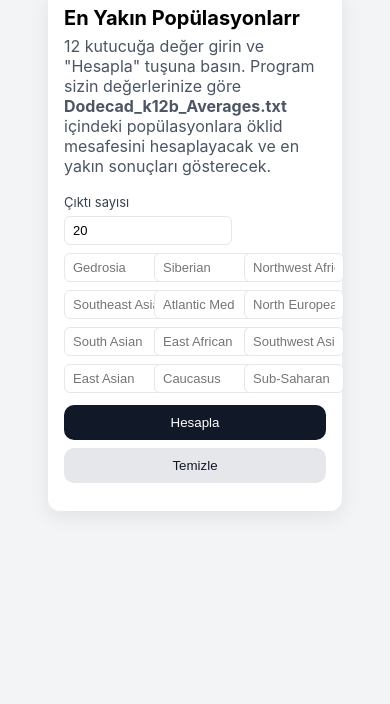
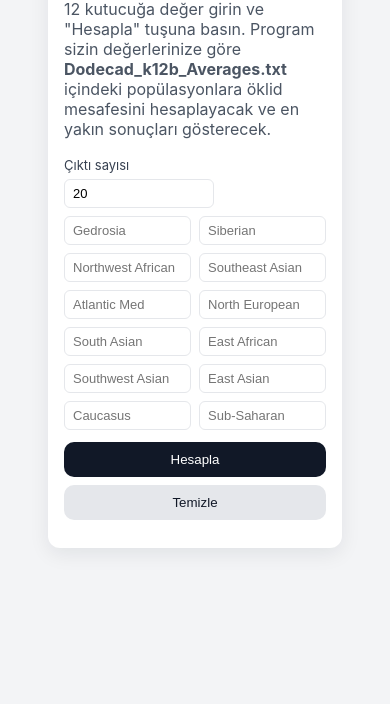
Before and after one commit to caglayancan/caglayancan.github.io, a plain HTML site: page index.html in a window 390 px wide. Shown: the part 204-908 px from the top of the page. Drawn offline with Linux system fonts and the light colour scheme.

Commit message:
Update index.html

```diff
--- a/index.html
+++ b/index.html
@@ -7,12 +7,12 @@
   <style>
     :root{font-family:Inter,ui-sans-serif,system-ui,Segoe UI,Roboto,"Helvetica Neue",Arial;margin:0}
     body{display:flex;min-height:100vh;align-items:center;justify-content:center;background:#f3f4f6;padding:24px}
-    .card{width:100%;max-width:1200px;background:white;border-radius:12px;box-shadow:0 6px 20px rgba(15,23,42,0.08);padding:24px}
+    .card{width:100%;max-width:1100px;background:white;border-radius:12px;box-shadow:0 6px 20px rgba(15,23,42,0.08);padding:24px}
     h1{margin:0 0 6px;font-size:20px}
     p.lead{margin:0 0 18px;color:#4b5563}
     .field{display:flex;flex-direction:column;margin-bottom:8px}
     label{font-size:13px;margin-bottom:6px;color:#374151}
-    input[type=text], input[type=number]{padding:6px 8px;border-radius:6px;border:1px solid #e5e7eb;font-size:13px;width:100%}
+    input[type=text], input[type=number]{padding:6px 8px;border-radius:6px;border:1px solid #e5e7eb;font-size:13px;width:100%;box-sizing:border-box}
     input.invalid{border-color:#ef4444;background:#fff1f2}
     .controls{display:flex;gap:8px;flex-wrap:wrap;margin:12px 0}
     button{padding:10px 14px;border-radius:10px;border:0;background:#111827;color:white;cursor:pointer}
@@ -22,13 +22,26 @@
     table{border-collapse:collapse;width:100%;margin-top:8px}
     th,td{border:1px solid #e5e7eb;padding:6px 10px;text-align:left;font-size:14px}
     th{background:#f9fafb}
-    .inputs-grid{display:grid;grid-template-columns:repeat(12, 1fr);gap:8px}
+
+    /* Kutucuk boyutları isim uzunluklarına göre */
+    .inputs-grid{display:grid;grid-template-columns:90px 80px 130px 130px 110px 120px 110px 110px 130px 100px 100px 110px;gap:8px}
     .inputs-grid .field{flex-direction:column;margin-bottom:0}
 
     /* Responsive tasarım */
     @media (max-width: 1200px) {
+      .card {
+        max-width: 95%;
+      }
       .inputs-grid {
         grid-template-columns: repeat(6, 1fr);
+        grid-template-rows: repeat(2, auto);
+      }
+    }
+
+    @media (max-width: 900px) {
+      .inputs-grid {
+        grid-template-columns: repeat(4, 1fr);
+        grid-template-rows: repeat(3, auto);
       }
     }
 
@@ -39,7 +52,8 @@
       }
 
       .inputs-grid {
-        grid-template-columns: repeat(4, 1fr);
+        grid-template-columns: repeat(3, 1fr);
+        grid-template-rows: repeat(4, auto);
       }
 
       table {
@@ -53,7 +67,8 @@
 
     @media (max-width: 480px) {
       .inputs-grid {
-        grid-template-columns: repeat(3, 1fr);
+        grid-template-columns: repeat(2, 1fr);
+        grid-template-rows: repeat(6, auto);
       }
 
       .controls {
@@ -68,7 +83,7 @@
 </head>
 <body>
   <main class="card">
-    <h1>En Yakın Popülasyonlarr</h1>
+    <h1>En Yakın Popülasyonlar</h1>
     <p class="lead">12 kutucuğa değer girin ve "Hesapla" tuşuna basın. Program sizin değerlerinize göre <strong>Dodecad_k12b_Averages.txt</strong> içindeki popülasyonlara öklid mesafesini hesaplayacak ve en yakın sonuçları gösterecek.</p>
 
     <form id="numbersForm" onsubmit="return false;">
```
